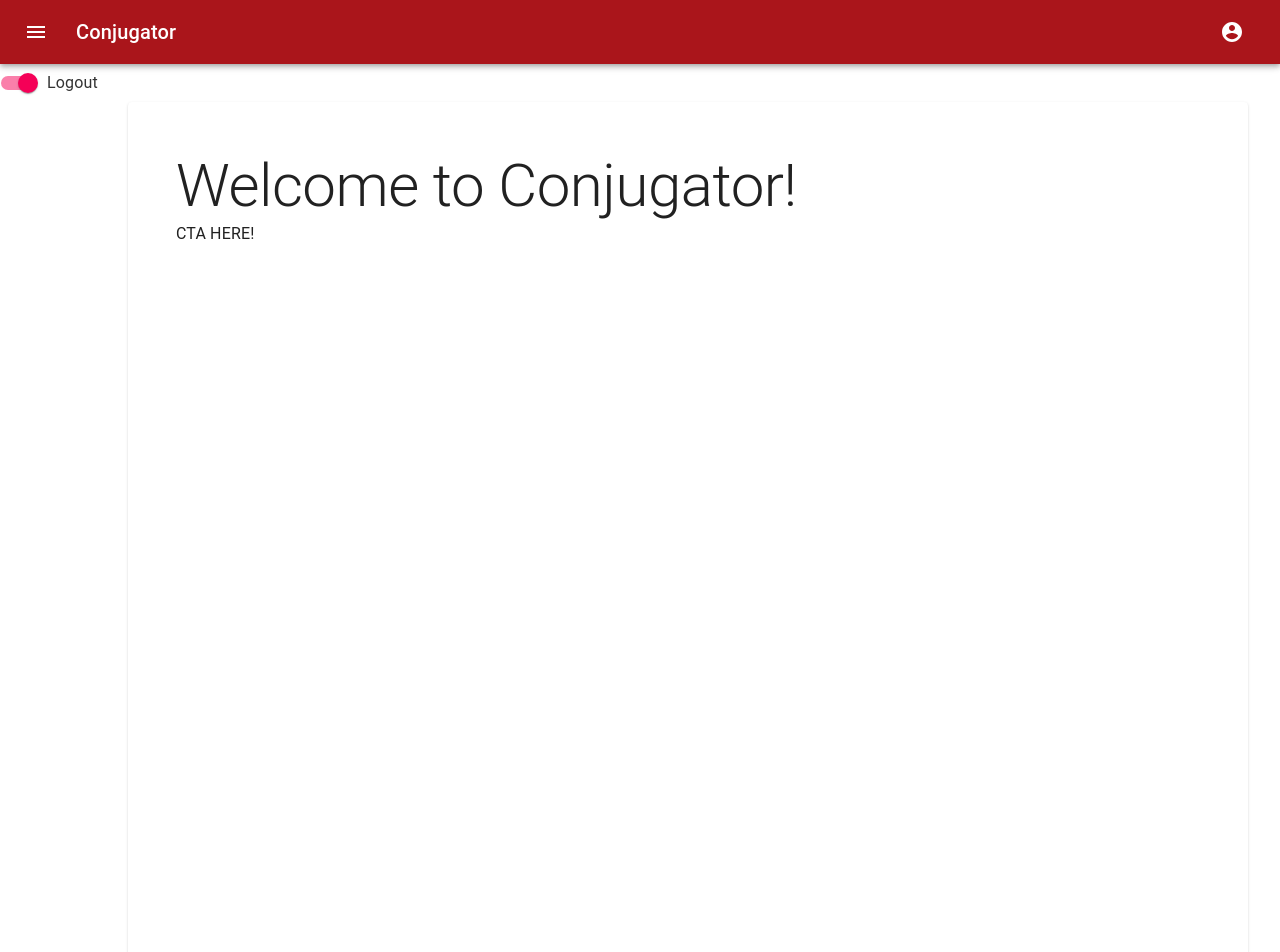
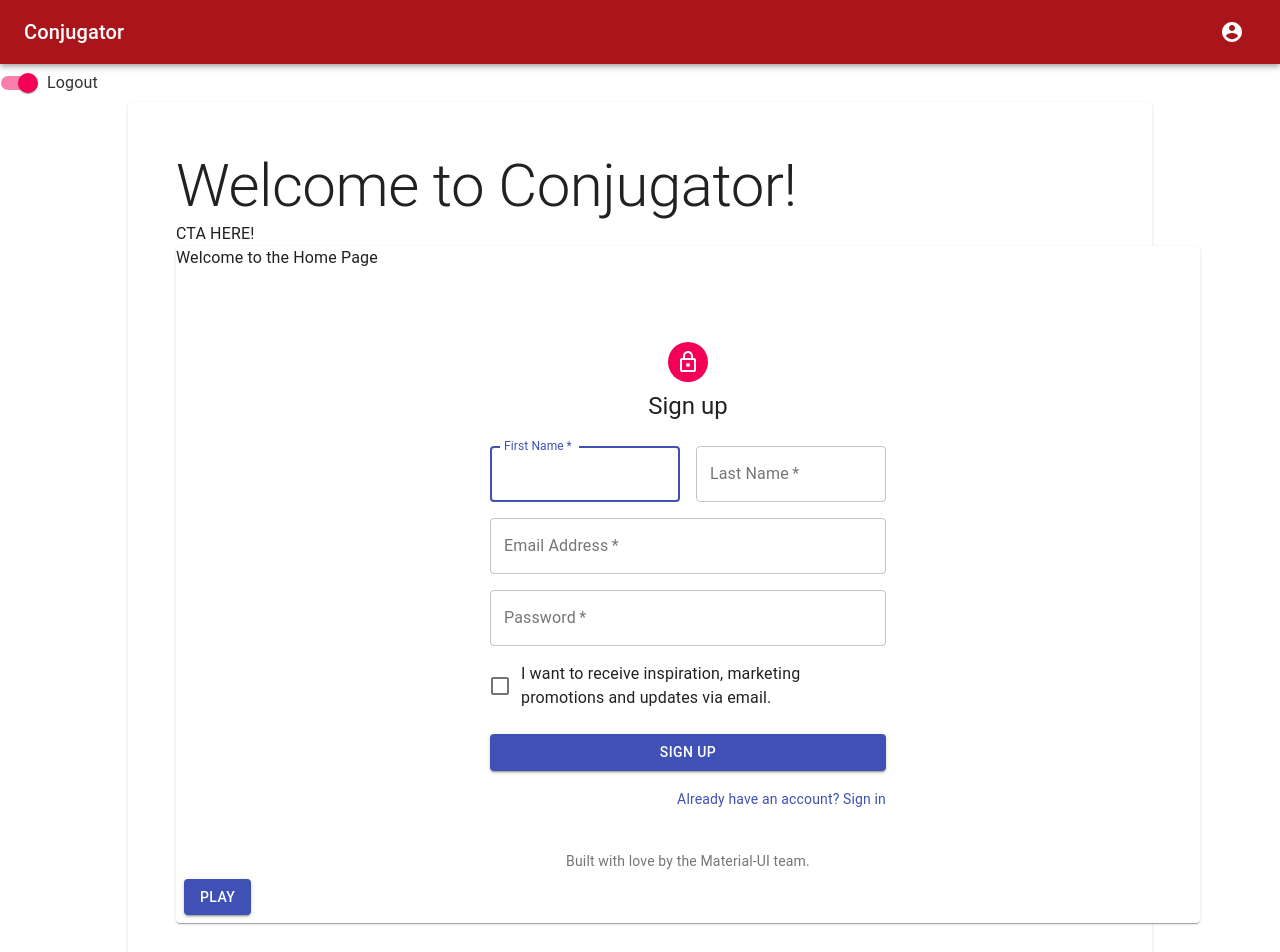
Before and after one commit to buildweek-conjugator/Frontend, a React (Create React App) app in the folder conjugator/: page /Authentication in a window 1280 px wide. Shown: the top 952 px of the page. Built offline with nearby package versions, Linux system fonts and the light colour scheme.

Commit message:
messing around and breaking the code might

```diff
--- a/conjugator/src/index.js
+++ b/conjugator/src/index.js
@@ -5,6 +5,7 @@
 import thunk from 'redux-thunk';
 import reducer from './state/reducers';
 import logger from 'redux-logger';
+import { BrowserRouter as Router } from 'react-router-dom';
 
 import './index.scss';
 import App from './views/App';
@@ -16,7 +17,9 @@
 const rootElement = document.getElementById('root');
 ReactDOM.render(
   <Provider store={store}>
-    <App />
+  <Router>
+  <App />
+  </Router>
   </Provider>,
   rootElement
 );
--- a/conjugator/src/views/App.js
+++ b/conjugator/src/views/App.js
@@ -1,15 +1,18 @@
 import React from 'react';
 import Paper from '@material-ui/core/Paper';
 import Typography from '@material-ui/core/Typography';
+import { BrowserRouter, Route, Switch } from 'react-router-dom';
 
 import { styled } from '@material-ui/styles';
-import MenuAppBar from './components/MenuAppBar/MenuAppBar'
+import MenuAppBar from './components/MenuAppBar/MenuAppBar';
 import './App.scss';
+
+import Home from './pages/Home/Home';
+import Authentication from './pages/Authentication/Authentication';
 
 function App() {
   return (
     <div className="App">
-
       <MenuAppBar />
       <div className="app-container-holder">
         <Paper className="app-container">
@@ -18,9 +21,15 @@
           </Typography>
           <Typography component="h3">
             CTA HERE!
+            <Home />
           </Typography>
 
           {/* Routes Go Here */}
+
+            <Switch>
+              <Route path="/" exact component={Home} />
+
+            </Switch>
 
         </Paper>
       </div>
--- a/conjugator/src/views/components/MenuAppBar/MenuAppBar.js
+++ b/conjugator/src/views/components/MenuAppBar/MenuAppBar.js
@@ -108,41 +108,41 @@
     <ThemeProvider theme={theme}>
       <AppBar position="static" theme={theme}>
         <Toolbar>
-          <IconButton edge="start" className={classes.menuButton} color="inherit" aria-label="menu">
-            <MenuIcon
-              onClick={handleMenu}
-              aria-haspopup="true"
-              open={open}
-              onClose={handleClose}
-            />
-              <StyledMenu
-              id="customized-menu"
-              anchorEl={anchorEl}
-              keepMounted
-              open={Boolean(anchorEl)}
-              onClose={handleClose}
-              >
-              <StyledMenuItem>
-                <ListItemIcon>
-                  <SendIcon />
-                </ListItemIcon>
-                <ListItemText primary="Sent mail" />
-              </StyledMenuItem>
-              <StyledMenuItem>
-                <ListItemIcon>
-                  <DraftsIcon />
-                </ListItemIcon>
-                <ListItemText primary="Drafts" />
-              </StyledMenuItem>
-              <StyledMenuItem>
-                <ListItemIcon>
-                  <InboxIcon />
-                </ListItemIcon>
-                <ListItemText primary="Inbox" />
-              </StyledMenuItem>
-              </StyledMenu>
-
-          </IconButton>
+          {/* <IconButton edge="start" className={classes.menuButton} color="inherit" aria-label="menu"> */}
+          {/*   <MenuIcon  */}
+          {/*     onClick={handleMenu}  */}
+          {/*     aria-haspopup="true" */}
+          {/*     open={open} */}
+          {/*     onClose={handleClose} */}
+          {/*   /> */}
+          {/*     <StyledMenu */}
+          {/*     id="customized-menu" */}
+          {/*     anchorEl={anchorEl} */}
+          {/*     keepMounted */}
+          {/*     open={Boolean(anchorEl)} */}
+          {/*     onClose={handleClose} */}
+          {/*     > */}
+          {/*     <StyledMenuItem> */}
+          {/*       <ListItemIcon> */}
+          {/*         <SendIcon /> */}
+          {/*       </ListItemIcon> */}
+          {/*       <ListItemText primary="Sent mail" /> */}
+          {/*     </StyledMenuItem> */}
+          {/*     <StyledMenuItem> */}
+          {/*       <ListItemIcon> */}
+          {/*         <DraftsIcon /> */}
+          {/*       </ListItemIcon> */}
+          {/*       <ListItemText primary="Drafts" /> */}
+          {/*     </StyledMenuItem> */}
+          {/*     <StyledMenuItem> */}
+          {/*       <ListItemIcon> */}
+          {/*         <InboxIcon /> */}
+          {/*       </ListItemIcon> */}
+          {/*       <ListItemText primary="Inbox" /> */}
+          {/*     </StyledMenuItem> */}
+          {/*     </StyledMenu> */}
+          {/*    */}
+          {/* </IconButton> */}
           <Typography variant="h6" className={classes.title}>
             Conjugator
           </Typography>
--- a/conjugator/src/views/pages/Authentication/Authentication.js
+++ b/conjugator/src/views/pages/Authentication/Authentication.js
@@ -0,0 +1,164 @@
+
+import React, {useState} from 'react';
+import Avatar from '@material-ui/core/Avatar';
+import Button from '@material-ui/core/Button';
+import CssBaseline from '@material-ui/core/CssBaseline';
+import TextField from '@material-ui/core/TextField';
+import FormControlLabel from '@material-ui/core/FormControlLabel';
+import Checkbox from '@material-ui/core/Checkbox';
+import Link from '@material-ui/core/Link';
+import Grid from '@material-ui/core/Grid';
+import Box from '@material-ui/core/Box';
+import LockOutlinedIcon from '@material-ui/icons/LockOutlined';
+import Typography from '@material-ui/core/Typography';
+import { makeStyles } from '@material-ui/core/styles';
+import Container from '@material-ui/core/Container';
+
+
+
+
+function MadeWithLove() {
+
+  return (
+    <Typography variant="body2" color="textSecondary" align="center">
+      {'Built with love by the '}
+      <Link color="inherit" href="https://material-ui.com/">
+        Material-UI
+      </Link>
+      {' team.'}
+    </Typography>
+  );
+}
+
+const useStyles = makeStyles(theme => ({
+  '@global': {
+    body: {
+      backgroundColor: theme.palette.common.white,
+    },
+  },
+  paper: {
+    marginTop: theme.spacing(8),
+    display: 'flex',
+    flexDirection: 'column',
+    alignItems: 'center',
+  },
+  avatar: {
+    margin: theme.spacing(1),
+    backgroundColor: theme.palette.secondary.main,
+  },
+  form: {
+    width: '100%', // Fix IE 11 issue.
+    marginTop: theme.spacing(3),
+  },
+  submit: {
+    margin: theme.spacing(3, 0, 2),
+  },
+}));
+
+export default function SignUp() {
+  const classes = useStyles();
+  const initialFormState = { id: null, firstName: '',lastName: '', email: '', password: '' };
+  const [user, setUser] = useState(initialFormState);
+
+  const handleInputChange = event => {
+    const updatedUser = { ...user, [event.target.name]: event.target.value };
+    console.log(user)
+    setUser(updatedUser);
+  };
+  return (
+    <Container component="main" maxWidth="xs">
+      <CssBaseline />
+      <div className={classes.paper}>
+        <Avatar className={classes.avatar}>
+          <LockOutlinedIcon />
+        </Avatar>
+        <Typography component="h1" variant="h5">
+          Sign up
+        </Typography>
+        <form className={classes.form} noValidate>
+          <Grid container spacing={2}>
+            <Grid item xs={12} sm={6}>
+              <TextField
+                autoComplete="fname"
+                name="firstName"
+                variant="outlined"
+                required
+                fullWidth
+                id="firstName"
+                label="First Name"
+                autoFocus
+                onChange={handleInputChange}
+              />
+            </Grid>
+            <Grid item xs={12} sm={6}>
+              <TextField
+                variant="outlined"
+                required
+                fullWidth
+                id="lastName"
+                label="Last Name"
+                name="lastName"
+                autoComplete="lname"
+               onChange={handleInputChange}
+
+              />
+            </Grid>
+            <Grid item xs={12}>
+              <TextField
+                variant="outlined"
+                required
+                fullWidth
+                id="email"
+                label="Email Address"
+                name="email"
+                autoComplete="email"
+                onChange={handleInputChange}
+
+              />
+            </Grid>
+            <Grid item xs={12}>
+              <TextField
+                variant="outlined"
+                required
+                fullWidth
+                name="password"
+                label="Password"
+                type="password"
+                id="password"
+                autoComplete="current-password"
+                onChange={handleInputChange}
+
+
+              />
+            </Grid>
+            <Grid item xs={12}>
+              <FormControlLabel
+                control={<Checkbox value="allowExtraEmails" color="primary" />}
+                label="I want to receive inspiration, marketing promotions and updates via email."
+              />
+            </Grid>
+          </Grid>
+          <Button
+            type="submit"
+            fullWidth
+            variant="contained"
+            color="primary"
+            className={classes.submit}
+          >
+            Sign Up
+          </Button>
+          <Grid container justify="flex-end">
+            <Grid item>
+              <Link href="#" variant="body2">
+                Already have an account? Sign in
+              </Link>
+            </Grid>
+          </Grid>
+        </form>
+      </div>
+      <Box mt={5}>
+        <MadeWithLove />
+      </Box>
+    </Container>
+  );
+}
--- a/conjugator/src/views/pages/Home/Home.js
+++ b/conjugator/src/views/pages/Home/Home.js
@@ -0,0 +1,44 @@
+import React from 'react';
+import { Link, NavLink } from 'react-router-dom';
+import {Route} from 'react-router-dom';
+
+import Paper from '@material-ui/core/Paper';
+import { makeStyles, withStyles } from '@material-ui/core/styles';
+import { ThemeProvider } from '@material-ui/styles';
+import Typography from '@material-ui/core/Typography';
+import Button from '@material-ui/core/Button';
+
+import Authentication from '../Authentication/Authentication';
+const useStyles = makeStyles(theme => ({
+  button: {
+    margin: theme.spacing(1)
+  },
+  input: {
+    display: 'none'
+  }
+}));
+
+export default function Home() {
+  const classes = useStyles();
+
+  return (
+    <div className="app-container-holder">
+      <Paper>
+        <Typography component="h3">Welcome to the Home Page</Typography>
+    <div>
+       <Route path="/Authentication/" exact component={Authentication} />
+          <NavLink to="/Authentication/">
+            {' '}
+            <Button
+              variant="contained"
+              color="primary"
+              className={classes.button}
+            >
+              Play
+            </Button>
+          </NavLink>
+        </div>
+      </Paper>
+    </div>
+  );
+}
```
